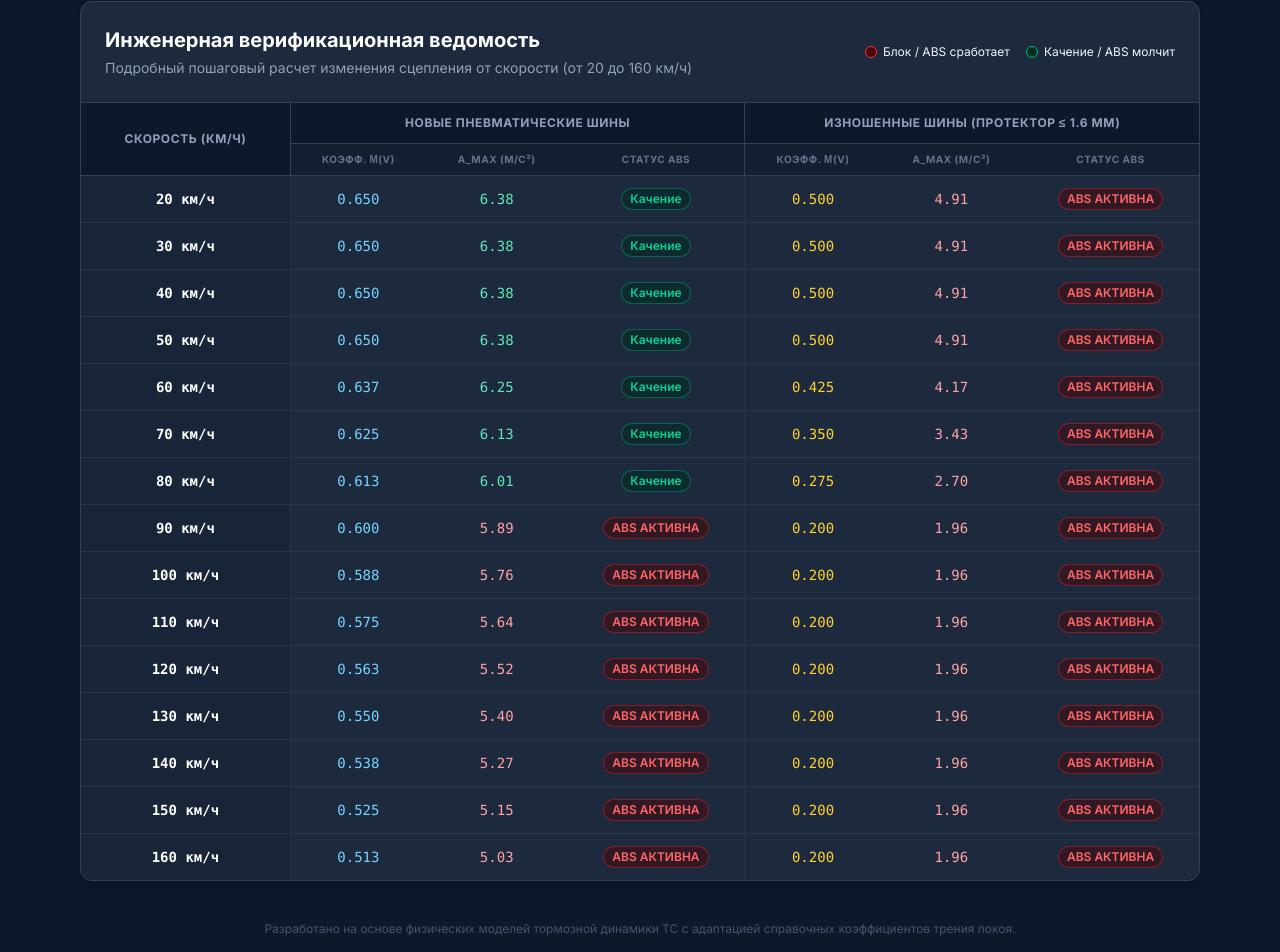
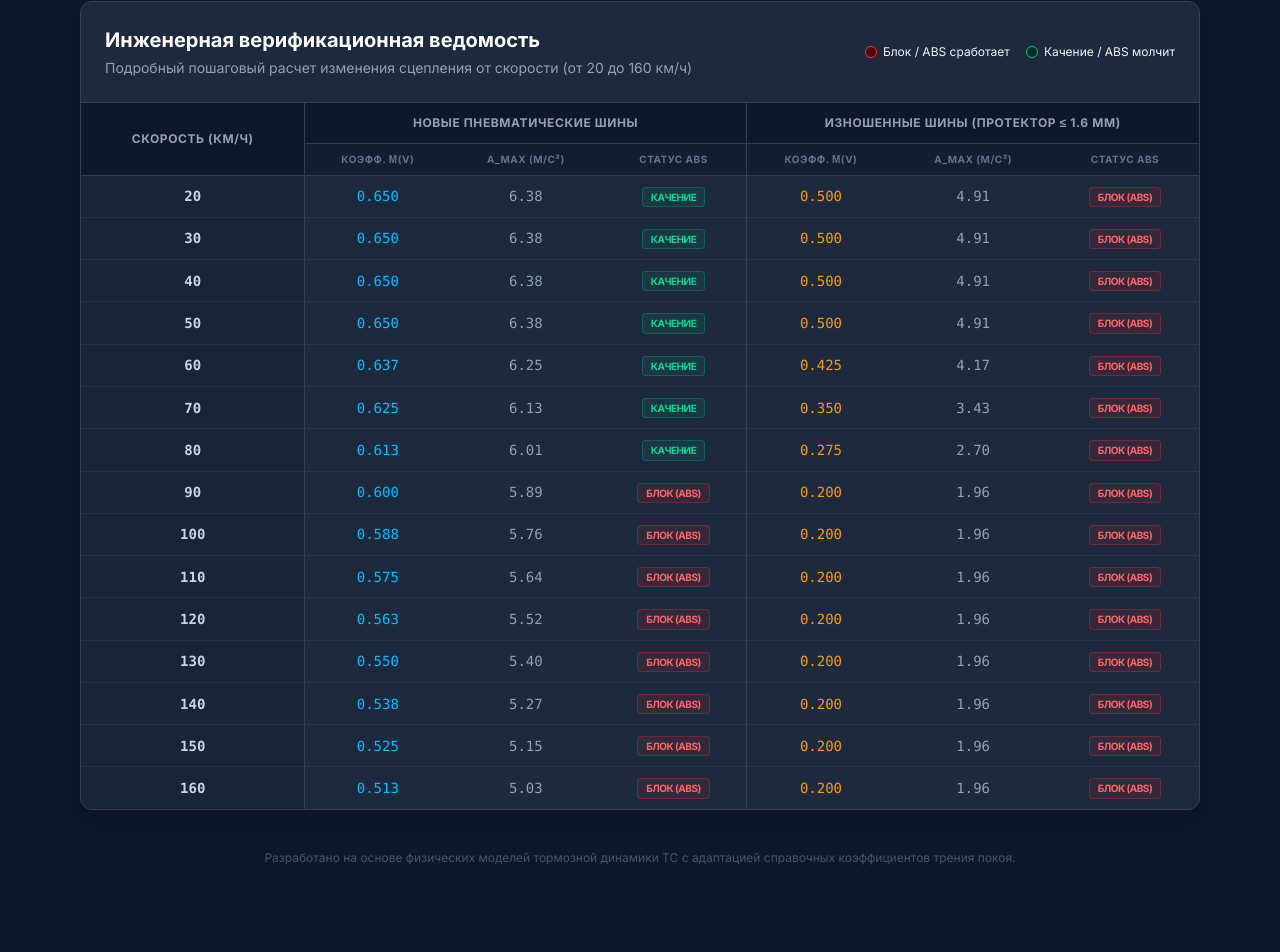
Before and after one commit to exponentavkube/car-calculator, a React (Vite) app: page / in a window 1280 px wide. Shown: the part 924-1876 px from the top of the page. After the commit the page ends 1822 px from the top, so only its background shows below. Built offline with nearby package versions, Linux system fonts and the light colour scheme.

Commit message:
Update physics model based on verification report: fix load sensitivity, s_crit logic and mass conservation

```diff
--- a/src/app/App.tsx
+++ b/src/app/App.tsx
@@ -314,22 +314,22 @@ function AbsModule() {
                 <th className="py-2 px-4 text-center">Статус ABS</th>
               </tr>
             </thead>
-            <tbody className="divide-y divide-slate-700/60">
-              {rows.map((row) => (
-                <tr key={row.v} className="hover:bg-slate-700/30 transition-colors">
-                  <td className="py-3 px-5 text-center font-bold text-white bg-slate-900/30 font-mono">{row.v} км/ч</td>
-                  <td className="py-3 px-4 border-l border-slate-700/50 text-center font-mono font-medium text-sky-300">{row.muNew.toFixed(3)}</td>
-                  <td className={`py-3 px-4 text-center font-mono text-sm ${row.absNew ? "text-red-300" : "text-emerald-300"}`}>{row.aNew.toFixed(2)}</td>
-                  <td className="py-3 px-4 text-center">
-                    <span className={`inline-block px-2 py-0.5 rounded-full text-xs font-semibold border ${row.absNew ? "bg-red-950/50 text-red-400 border-red-500/40" : "bg-emerald-950/50 text-emerald-400 border-emerald-500/40"}`}>
-                      {row.absNew ? "ABS АКТИВНА" : "Качение"}
+            <tbody className="divide-y divide-slate-700/50">
+              {rows.map((r) => (
+                <tr key={r.v} className="hover:bg-slate-700/30 transition-colors">
+                  <td className="py-2.5 px-5 text-center font-mono font-bold text-slate-300 bg-slate-900/30">{r.v}</td>
+                  <td className="py-2.5 px-4 text-center border-l border-slate-700 font-mono text-sky-400">{r.muNew.toFixed(3)}</td>
+                  <td className="py-2.5 px-4 text-center font-mono text-slate-400">{r.aNew.toFixed(2)}</td>
+                  <td className="py-2.5 px-4 text-center">
+                    <span className={`inline-block px-2 py-0.5 rounded text-[10px] font-bold uppercase tracking-tighter ${r.absNew ? "bg-red-500/10 text-red-400 border border-red-500/30" : "bg-emerald-500/10 text-emerald-400 border border-emerald-500/30"}`}>
+                      {r.absNew ? "БЛОК (ABS)" : "КАЧЕНИЕ"}
                     </span>
                   </td>
-                  <td className="py-3 px-4 border-l border-slate-700/50 text-center font-mono font-medium text-amber-300">{row.muWorn.toFixed(3)}</td>
-                  <td className={`py-3 px-4 text-center font-mono text-sm ${row.absWorn ? "text-red-300" : "text-emerald-300"}`}>{row.aWorn.toFixed(2)}</td>
-                  <td className="py-3 px-4 text-center">
-                    <span className={`inline-block px-2 py-0.5 rounded-full text-xs font-semibold border ${row.absWorn ? "bg-red-950/50 text-red-400 border-red-500/40" : "bg-emerald-950/50 text-emerald-400 border-emerald-500/40"}`}>
-                      {row.absWorn ? "ABS АКТИВНА" : "Качение"}
+                  <td className="py-2.5 px-4 text-center border-l border-slate-700 font-mono text-amber-500">{r.muWorn.toFixed(3)}</td>
+                  <td className="py-2.5 px-4 text-center font-mono text-slate-400">{r.aWorn.toFixed(2)}</td>
+                  <td className="py-2.5 px-4 text-center">
+                    <span className={`inline-block px-2 py-0.5 rounded text-[10px] font-bold uppercase tracking-tighter ${r.absWorn ? "bg-red-500/10 text-red-400 border border-red-500/30" : "bg-emerald-500/10 text-emerald-400 border border-emerald-500/30"}`}>
+                      {r.absWorn ? "БЛОК (ABS)" : "КАЧЕНИЕ"}
                     </span>
                   </td>
                 </tr>
@@ -367,13 +367,22 @@ function calculateDynamicState(speedKmh: number, deceleration: number, radius: n
   const safeComfortRadius = (v_ms * v_ms) / CAR.ay_comfort;
   const a_y = (v_ms * v_ms) / radius;
   const a_y_g = a_y / CAR.g;
+
   const Fz_static_front = (CAR.weightDistFront * CAR.m * CAR.g) / 2;
   const deltaFz_long = (CAR.m * deceleration * CAR.h) / (2 * CAR.L);
   const deltaFz_lat = (CAR.weightDistFront * CAR.m * a_y * CAR.h) / CAR.B;
 
+  // --- ИСПРАВЛЕНИЕ 1: Закон сохранения массы при отрыве колеса ---
+  // Максимальная нагрузка на ось ограничена статикой + продольным переносом
+  const Fz_front_physical_max = 2 * (Fz_static_front + deltaFz_long);
+
   let Fz_VF = Fz_static_front + deltaFz_long + deltaFz_lat;
   let Fz_VN = Fz_static_front + deltaFz_long - deltaFz_lat;
-  if (Fz_VN < 0) Fz_VN = 0;
+
+  if (Fz_VN < 0) {
+    Fz_VN = 0;
+    Fz_VF = Fz_front_physical_max; // Внешнее колесо несет всю нагрузку оси
+  }
   if (Fz_VF < 0) Fz_VF = 0;
 
   const Fz_front_total = Fz_VF + Fz_VN;
@@ -381,8 +390,22 @@ function calculateDynamicState(speedKmh: number, deceleration: number, radius: n
   const Fy_front_total_req = CAR.weightDistFront * CAR.m * a_y;
   const Fy_front_max_possible = muMax * Fz_front_total;
   const Fy_front_actual = Math.min(Fy_front_total_req, Fy_front_max_possible);
-  const Fmax_VF = muMax * Fz_VF;
-  const Fmax_VN = muMax * Fz_VN;
+
+  // --- ИСПРАВЛЕНИЕ 3: Нелинейная чувствительность к нагрузке (Load Sensitivity) ---
+  // С ростом нагрузки удельное сцепление падает
+  const getMuDynamic = (Fz: number, Fz_ref: number, mu_base: number) => {
+    if (Fz <= 0) return 0;
+    // Эмпирическая формула: mu = mu_base * (1 - k * (Fz - Fz_ref) / Fz_ref)
+    const k = 0.15; // Коэффициент чувствительности
+    return mu_base * (1 - k * (Fz - Fz_ref) / Fz_ref);
+  };
+
+  const mu_VF = getMuDynamic(Fz_VF, Fz_static_front, muMax);
+  const mu_VN = getMuDynamic(Fz_VN, Fz_static_front, muMax);
+
+  const Fmax_VF = mu_VF * Fz_VF;
+  const Fmax_VN = mu_VN * Fz_VN;
+
   const lateralLoadRatio = Math.max(0.1, a_y_g / Math.max(0.1, muMax));
   let Fy_VF = Fy_front_actual * (0.5 + 0.12 * lateralLoadRatio);
   let Fy_VN = Fy_front_actual * (0.5 - 0.12 * lateralLoadRatio);
@@ -393,12 +416,22 @@ function calculateDynamicState(speedKmh: number, deceleration: number, radius: n
   let Fx_max_VF = Fmax_VF > Fy_VF ? Math.sqrt(Fmax_VF ** 2 - Fy_VF ** 2) : 0;
   let Fx_max_VN = Fmax_VN > Fy_VN ? Math.sqrt(Fmax_VN ** 2 - Fy_VN ** 2) : 0;
 
-  const loadSensitivity_VF = Fz_VF > 0 ? Math.pow(Fz_VF / Fz_straight, 0.15) : 0;
-  const loadSensitivity_VN = Fz_VN > 0 ? Math.pow(Fz_VN / Fz_straight, 0.15) : 0;
   const mu_x_VF = Fz_VF > 0 ? Fx_max_VF / Fz_VF : 0;
   const mu_x_VN = Fz_VN > 0 ? Fx_max_VN / Fz_VN : 0;
-  const s_crit_VF = Math.max(2, CAR.s_opt * (mu_x_VF / muMax) * loadSensitivity_VF);
-  const s_crit_VN = Math.max(2, CAR.s_opt * (mu_x_VN / muMax) * loadSensitivity_VN);
+
+  // --- ИСПРАВЛЕНИЕ 2: Инверсия логики критического скольжения s_crit ---
+  // С ростом боковой нагрузки (падением mu_x относительно mu_base) s_crit должен расти
+  const calculateScritCombined = (mu_x: number, mu_base: number, s_straight: number) => {
+    if (mu_base <= 0) return s_straight;
+    const combinedRatio = mu_x / mu_base;
+    // Если mu_x падает (сильный увод), s_crit растет: s_combined = s_straight / (mu_x/mu_base)
+    // Ограничиваем рост до 40% согласно Pacejka
+    return Math.min(40, s_straight / Math.max(0.5, combinedRatio));
+  };
+
+  const s_crit_VF = calculateScritCombined(mu_x_VF, muMax, CAR.s_opt);
+  const s_crit_VN = calculateScritCombined(mu_x_VN, muMax, CAR.s_opt);
+
   const Fx_max_straight = muMax * Fz_straight;
   const Fx_front_required = CAR.m * deceleration * CAR.brakeDistFront;
   const Fx_req_per_wheel = Fx_front_required / 2;
```
